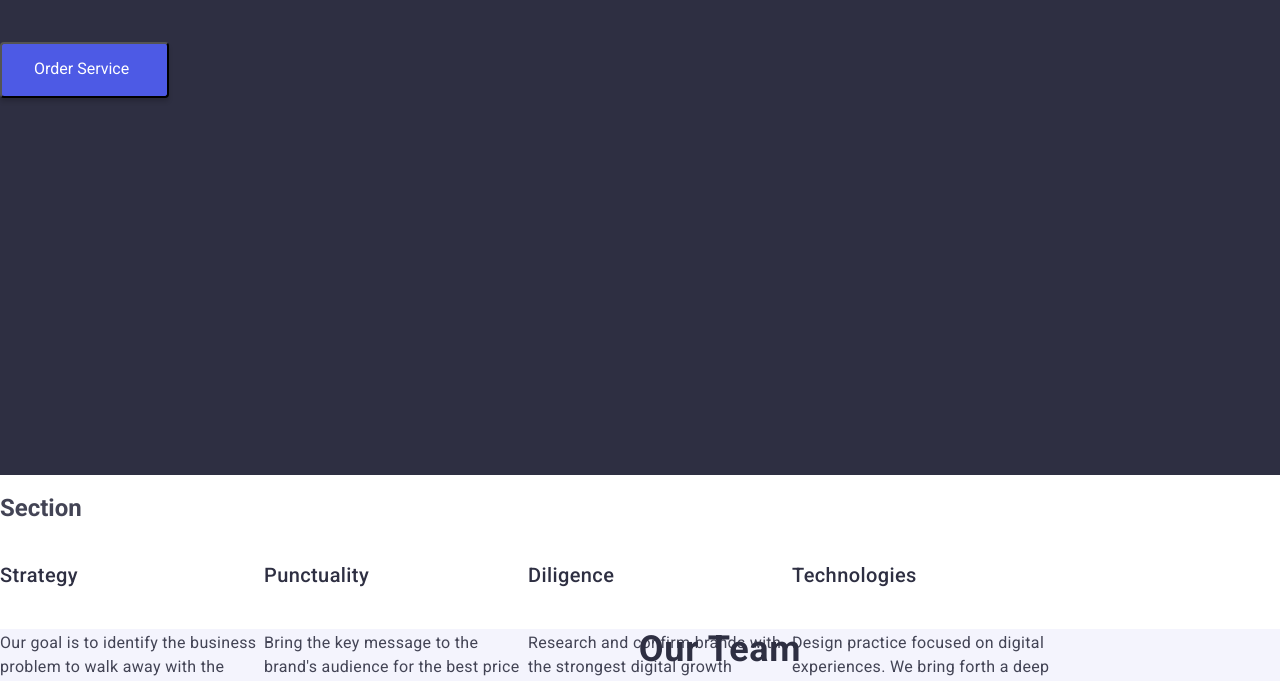
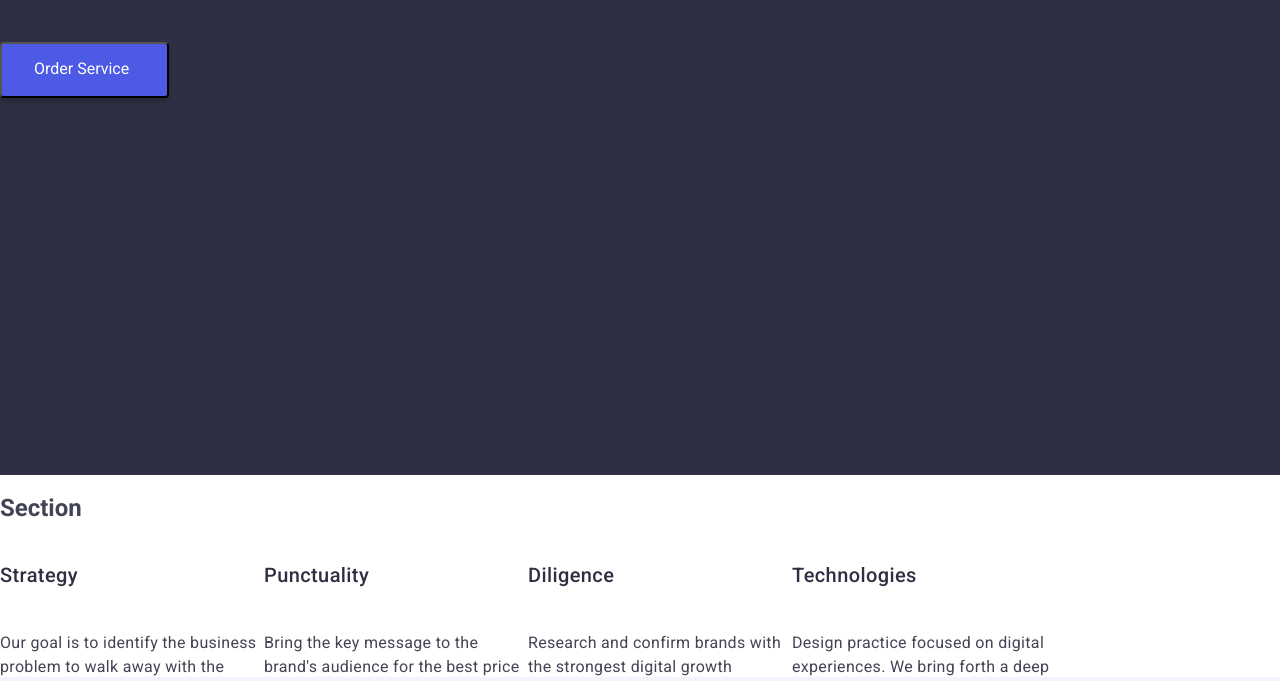
Before and after one commit to Petrovahel/goit-markup-hw-06, a plain HTML site: page index.html in a window 1280 px wide. Shown: the part 243-924 px from the top of the page. Drawn offline with nearby package versions, Linux system fonts and the light colour scheme; files that its build step writes are made by us from their sources.

Commit message:
Changet index.html

```diff
--- a/css/styles.css
+++ b/css/styles.css
@@ -107,12 +107,12 @@ header {
   background-color: #404bbf;
 }
 
-/* Section 1*/
+/* Section 1
 
 #about-us {
   width: 1128px;
   height: 104px;
-}
+}*/
 
 .about-us-item {
   display: flex;
@@ -121,7 +121,7 @@ header {
   flex-direction: column;
   gap: 8px;
   width: 264px;
-  /*height: 104px;*/
+  height: 104px;
 }
 
 .about-us-item h3 {
```
